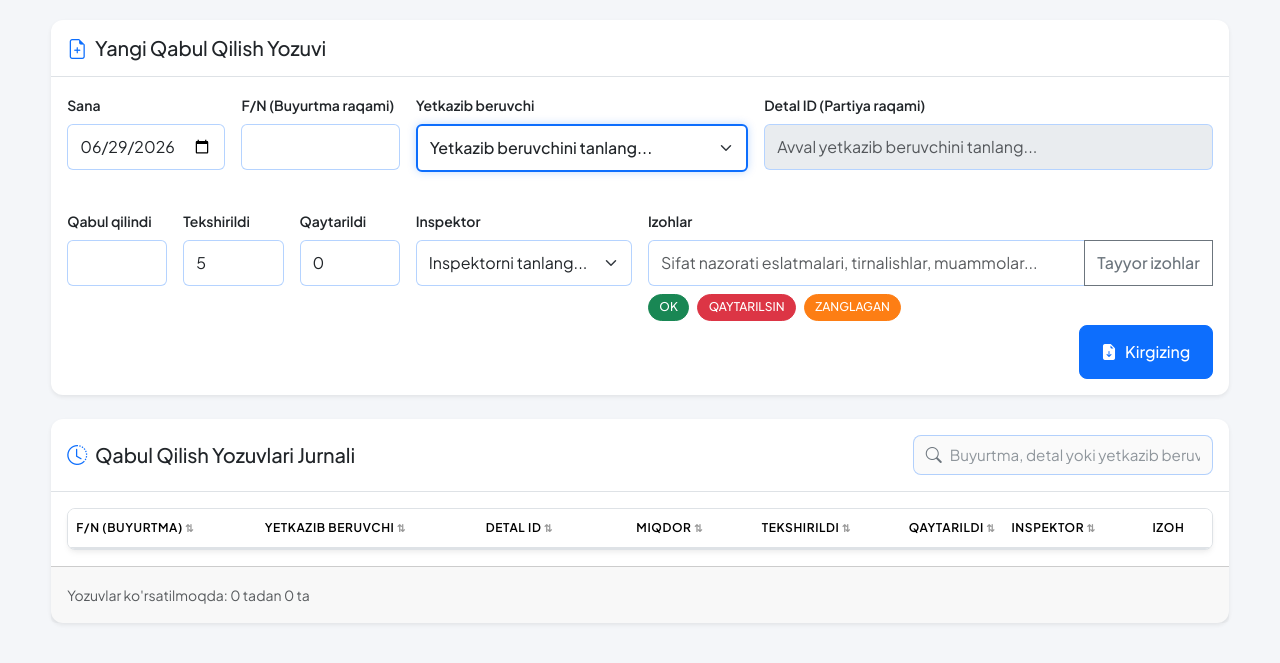
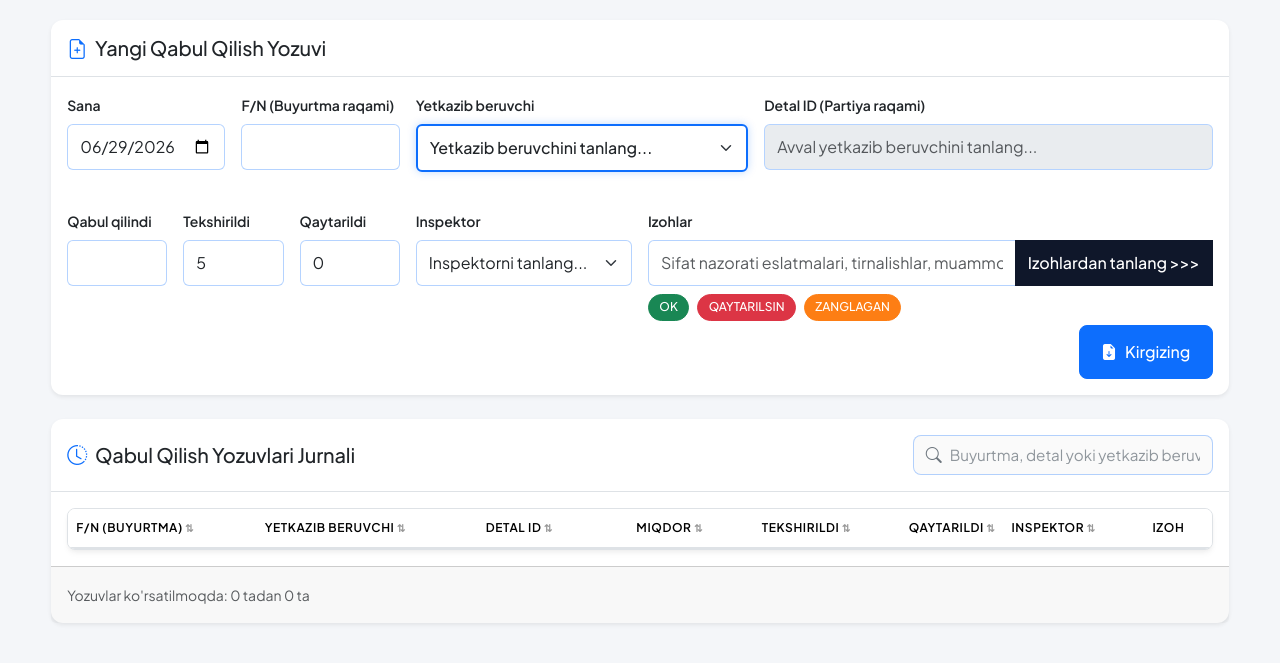
Before and after one commit to khan0200/postavshiki, a website: page index.html in a window 1280 px wide. Shown: the part 61-724 px from the top of the page. Drawn offline with nearby package versions, Linux system fonts and the light colour scheme; no server answers; sample sign-in values are in the browser's storage.

Commit message:
style: make comments dropdown button blue and set label to Izohlardan tanlang >>>

```diff
--- a/index.html
+++ b/index.html
@@ -143,7 +143,7 @@
                   <label for="rec-comment" class="form-label small fw-semibold">Izohlar</label>
                   <div class="input-group position-relative">
                     <input type="text" class="form-control" id="rec-comment" placeholder="Sifat nazorati eslatmalari, tirnalishlar, muammolar..." autocomplete="off">
-                    <button class="btn btn-outline-secondary" type="button" id="presets-dropdown-btn">Tayyor izohlar</button>
+                    <button class="btn btn-primary" type="button" id="presets-dropdown-btn">Izohlardan tanlang &gt;&gt;&gt;</button>
                     <div class="custom-dropdown-menu" id="predefined-comments-list">
                       <!-- Populated dynamically via JS -->
                     </div>
```
